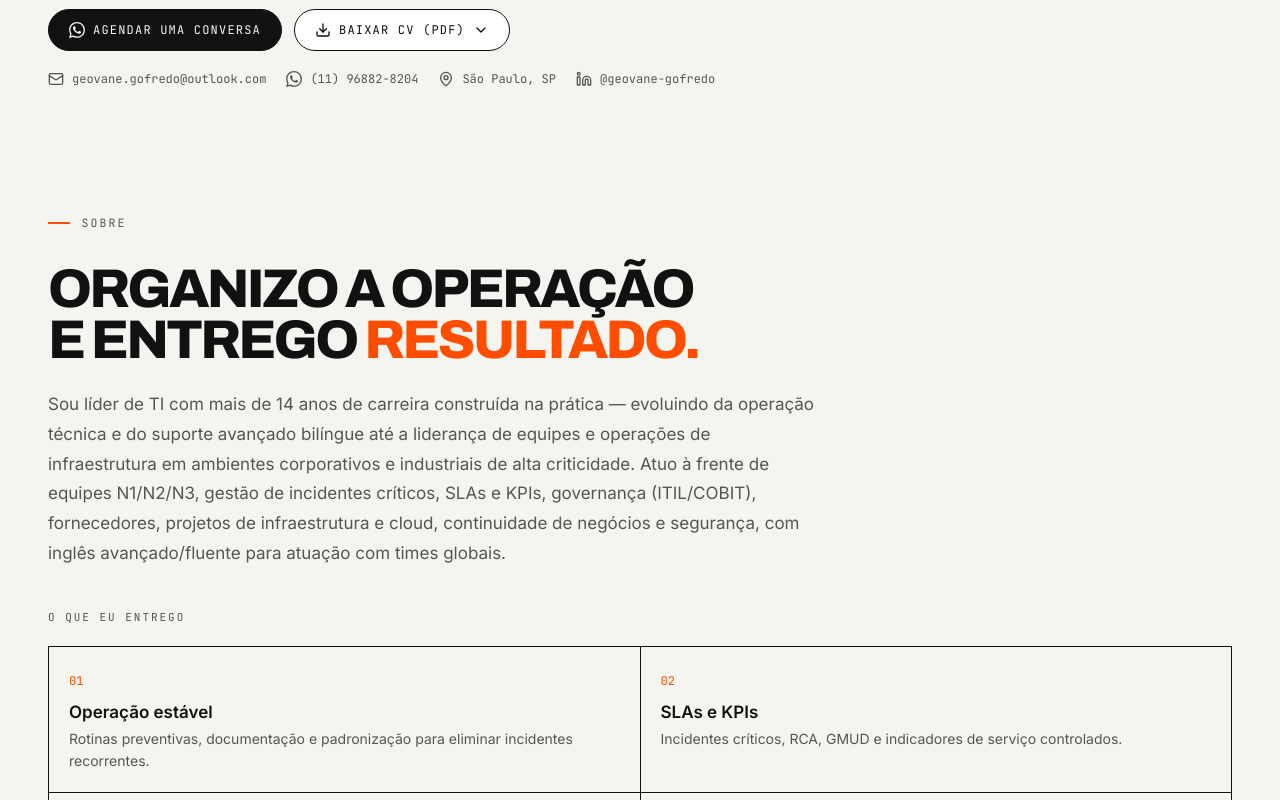
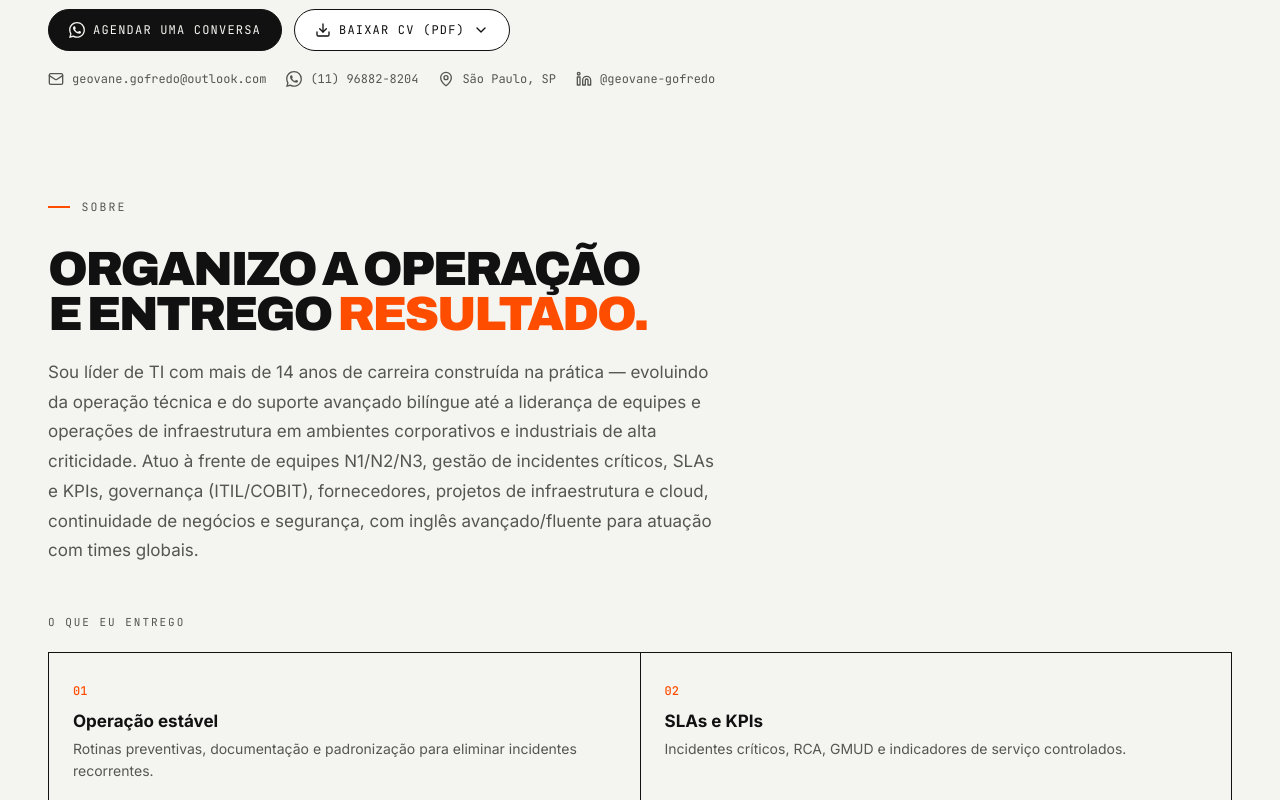
Before and after one commit to GeovaneYu/portfolio, a React (Vite) app: page / in a window 1280 px wide. Shown: the part 400-1200 px from the top of the page. Built offline with nearby package versions, Linux system fonts and the light colour scheme; the HTML template or start-up script is replaced by a standard one.

Commit message:
style: estrutura mais limpa no Sobre
Título mais contido, bio em largura de leitura e entregas em grid 2x2 com células iguais e respiro reduzido.

```diff
--- a/src/components/sections/BioSection.tsx
+++ b/src/components/sections/BioSection.tsx
@@ -9,16 +9,16 @@ const deliverables = [
 
 export default function BioSection() {
   return (
-    <section id="sobre" className="w-full max-w-7xl mx-auto px-6 md:px-12 py-14 md:py-20">
+    <section id="sobre" className="w-full max-w-7xl mx-auto px-6 md:px-12 py-12 md:py-16">
       <h2 className="label-mono section-label mb-8">Sobre</h2>
 
-      <div className="flex flex-col gap-10">
+      <div className="flex flex-col gap-12">
         <div className="min-w-0">
-          <blockquote className="font-display font-extrabold uppercase leading-[0.95] tracking-tighter text-foreground text-[clamp(2rem,5vw,3.4rem)]">
+          <blockquote className="font-display font-black uppercase leading-[0.95] tracking-tighter text-foreground text-[clamp(2rem,4vw,3rem)]">
             Organizo a operação<br />e entrego <span className="text-accent-bright">resultado.</span>
           </blockquote>
 
-          <p className="mt-6 text-[16px] md:text-[17px] leading-[1.75] text-muted whitespace-pre-line max-w-3xl">
+          <p className="mt-5 text-[16px] md:text-[17px] leading-[1.75] text-muted whitespace-pre-line max-w-2xl">
             {personalInfo.bio}
           </p>
         </div>
@@ -29,10 +29,10 @@ export default function BioSection() {
           </p>
           <ul className="grid grid-cols-1 sm:grid-cols-2 border-t border-l border-border">
             {deliverables.map((item) => (
-              <li key={item.num} className="border-b border-r border-border p-5">
-                <span className="font-mono text-[12px] text-accent-bright">{item.num}</span>
-                <span className="block mt-2 text-[16px] md:text-[17px] font-semibold text-foreground leading-snug">{item.title}</span>
-                <span className="block mt-1 text-[14px] leading-[1.55] text-muted">{item.text}</span>
+              <li key={item.num} className="border-b border-r border-border p-5 md:p-6">
+                <span className="font-mono text-[12px] font-medium text-accent-bright">{item.num}</span>
+                <span className="block mt-2 text-[16px] md:text-[17px] font-bold text-foreground leading-snug">{item.title}</span>
+                <span className="block mt-1 text-[13px] md:text-sm leading-[1.6] text-muted">{item.text}</span>
               </li>
             ))}
           </ul>
```
